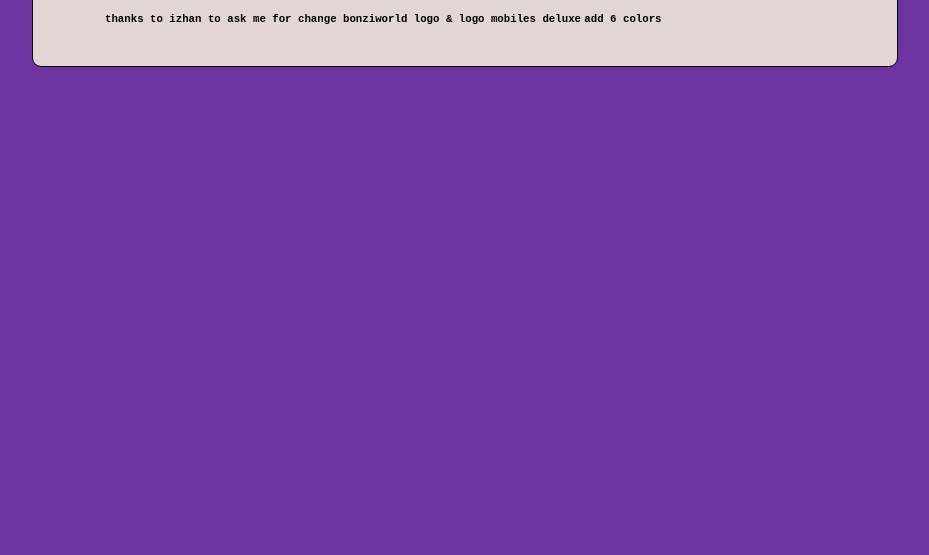
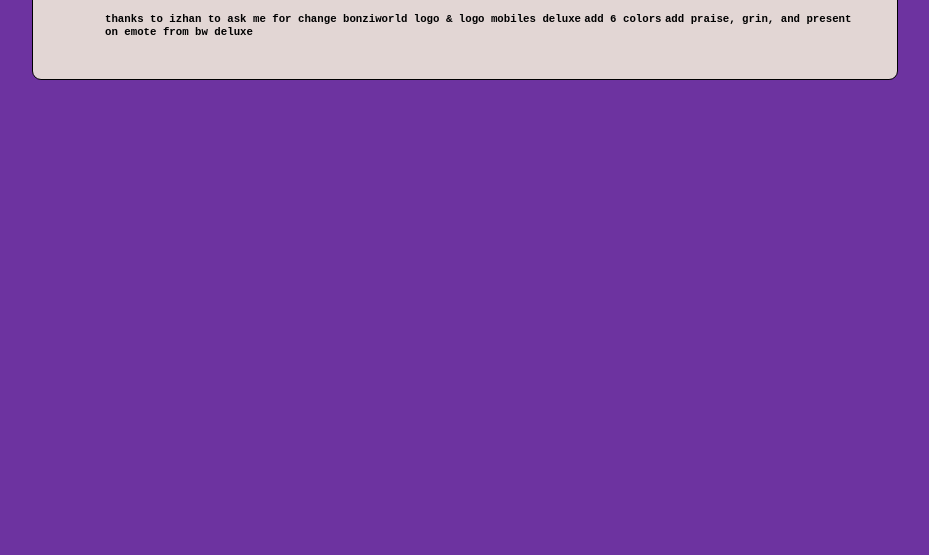
Before and after one commit to NazarHr24/BonziWORLD-Deluxe-Version, a website: page frontend/changelogs.html in a window 1280 px wide. Shown: the part 245-800 px from the top of the page, without its empty margins (175-1104 px from the left). Drawn offline with Linux system fonts and the light colour scheme.

Commit message:
Update changelogs.html

```diff
--- a/frontend/changelogs.html
+++ b/frontend/changelogs.html
@@ -63,4 +63,5 @@
     <ol>
       <code>thanks to izhan to ask me for change bonziworld logo & logo mobiles deluxe</code>
       <code>add 6 colors</code>
+	  <code>add praise, grin, and present on emote from bw deluxe<code>
     </ol>
```
